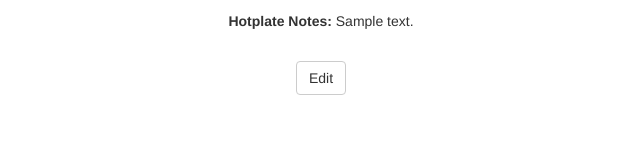
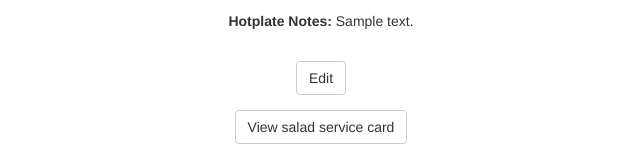
Before and after one commit to MaxHeller0/celinas-kitchen, a Flask app: a page that uses templates/view_client.html in a window 1280 px wide. Shown: the part 911-1070 px from the top of the page, without its empty margins (319-959 px from the left). Before the commit the page ends 1006 px from the top, so only its background shows below. Run offline with Flask 2, Linux system fonts and the light colour scheme; the visitor is signed in with stand-in values (Sample User, id 1); tables that the repository leaves empty hold one stand-in row (values such as "Sample post"); some libraries are stand-ins or nearby versions.

Commit message:
added view salad service card button to view client

```diff
--- a/application.py
+++ b/application.py
@@ -171,9 +171,13 @@ def client(name=None):
     return render_template(destination, client_data=client_data, message=message, css_class=css_class)
 
 
+@app.route("/salad_service_card/", methods=["POST"])
 @app.route("/salad_service_card/<name>", methods=["GET"])
 @login_required
 def salad_service_card(name=None):
+    if request.method == "POST":
+        name = request.form.get("name")
+        return redirect(url_for("salad_service_card") + name)
     client_data = get_client(name)
     if not client_data["client_type"] == 1:
         return redirect(url_for('index'))
--- a/templates/view_client.html
+++ b/templates/view_client.html
@@ -34,5 +34,11 @@
     </div>
     <input type="hidden" name="name" value="{{client_data['name']}}">
   </form>
-
+  {% if client_data['client_type'] == 1 %}
+    <form action="{{ url_for('salad_service_card') }}" method="POST">
+      <div class="form-group">
+        <button name="name" value="{{ client_data['name'] }}" class="btn btn-default" type="submit"> View salad service card </button>
+      </div>
+    </form>
+  {% endif %}
 {% endblock %}
```
